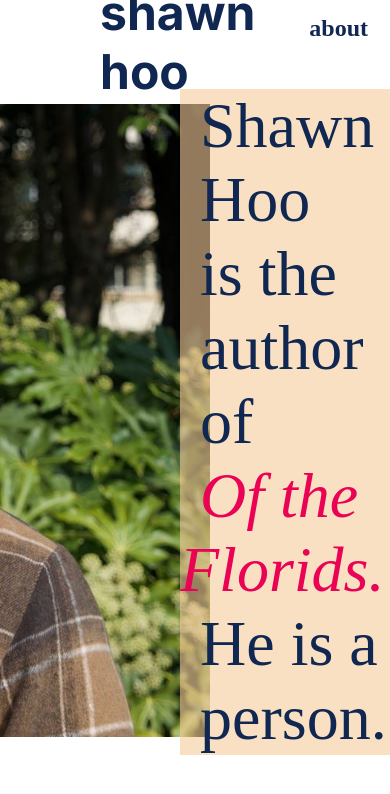
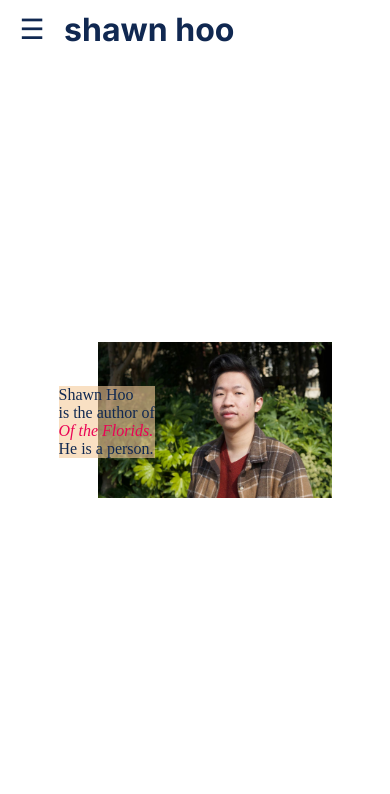
Before and after one commit to Darren-Loh/shawn-hoo-portfolio-web, a React (Create React App) app: page / in a window 390 px wide. Shown: the top 794 px of the page. Built offline with nearby package versions, Linux system fonts and the light colour scheme.

Commit message:
added mobile nav bar and home page compatibility with mobile

```diff
--- a/src/App.css
+++ b/src/App.css
@@ -2,27 +2,45 @@
 @import url('https://fonts.googleapis.com/css2?family=Inter:wght@400&display=swap');
 
 .App{
-  margin: 0px 100px;
+  margin: 0px 10vw;
   font-family: 'Newsreader';
   color: #102851;
 }
 
 /* standardised font sizes */
 h1 {
-  font-size: 64px;
+  /* font-size: 64px; */
+  font-size: 4em;
   font-weight: normal;
   margin: 0px;
 }
 
 h2 {
-  font-size: 36px;
+  /* font-size: 36px; */
+  font-size: 3em;
   margin: 0px;
 }
 
 p, text, button {
-  font-size: 24px;
+  /* font-size: 36px; */
+  font-size: 2em;
 }
 
+@media (max-width: 480px) {
+  h1 {
+    font-size: calc(4em/4);
+  }
+
+  h2 {
+    font-size: calc(3em/4);
+  }
+
+  p, text, button {
+    font-size: calc(2em/4);
+  }
+}
+
+/* header styles */
 button {
   width: 100%;
   font-weight: 700;
@@ -39,7 +57,7 @@ button {
   align-items: center;
   justify-content: space-between;
   height: 64px;
-  width: calc(100% - 200px);
+  width: calc(100% - 20vw);
   background-color: white;
   z-index: 100;
   padding-top: 10px;
@@ -79,3 +97,58 @@ a:hover, .nav-links .active  {
 .nav-menu li {
   padding: 5px 14px;
 }
+
+/* mobile nav bar */
+.nav-bar-small {
+  position: fixed;
+  top: 0;
+  left: 0;
+  width: 100%;
+  z-index: 100;
+  padding-top: 10px;
+  padding-bottom: 10px;
+}
+
+.nav-bar-main-small {
+  display: flex;
+  align-items: center;
+  justify-content: flex-start;
+}
+
+.nav-bar-main-small:before {
+  display: inline-block;
+  content: "\2630"; /* 2A09 2573 00d7 This will render the 'X' */
+  padding-left: 5vw;
+  padding-right: 5vw;
+  font-size: 28px;
+  z-index: 100;
+}
+
+.nav-bar-small-logo {
+  font-family: 'Inter';
+  font-weight: 700;
+  font-size: 32px;
+  text-decoration: none;
+  color: #102851;
+}
+
+.nav-links-small {
+  list-style: none;
+  font-weight: 700;
+  font-size: 24px;
+  height: 100vh;
+}
+
+.nav-menu-small {
+  position: fixed;
+  left: 0;
+  display: flex;
+  flex-direction: column;
+  width: 100vw;
+  padding-left: 5vw;
+}
+
+.nav-menu-small .li {
+  z-index: 90;
+  background-color: white;
+}
--- a/src/App.js
+++ b/src/App.js
@@ -14,11 +14,32 @@ import HomePage from './Components/HomePage.js';
 import PublicationsPage from './Components/PublicationsPage';
 import BlogPageAdmin from './Components/blog/blogAdmin/BlogPageAdmin.js';
 
+import { useState, useEffect } from 'react'
+import { motion } from "framer-motion"
+
 function App() {
+
+  const windowSize = useWindowSize()
+  const viewWidth = windowSize.width
+
+  const [navClicked, setNavClicked] = useState(false)
+
+  const navVariant = {
+    hidden: {
+      y:-1000,
+      transition: { ease: "easeOut", duration: 0.8 }
+    },
+    visible: {
+      y:-10,
+      transition: { ease: "easeIn", duration: 0.8 }
+    }
+  }
+
   return (
     <BrowserRouter>
       <div className="App">
-        <nav className='nav-bar'>
+        {(viewWidth > 480) ? (
+          <nav className='nav-bar'>
           <div className='nav-logo'>
             <NavLink to='/' className="logo">shawn hoo</NavLink>
           </div>
@@ -32,6 +53,29 @@ function App() {
             </div>
           </ul>
         </nav>
+        ) : (
+          <nav className='nav-bar-small'>
+            <div className="nav-bar-main-small" onClick={() => {setNavClicked(!navClicked)}}>
+              <NavLink to='/' className="nav-bar-small-logo">shawn hoo</NavLink>
+            </div>
+
+            <ul className='nav-links-small'>
+              <motion.div
+              className='nav-menu-small'
+              variants={navVariant}
+              initial="hidden"
+              animate={navClicked ? "visible" : "hidden"}
+              >
+                <li><NavLink to='/about' className={({isActive}) => isActive ? "active" : undefined}>about</NavLink></li>
+                <li><NavLink to='/of-the-florids' className={({isActive}) => isActive ? "active" : undefined}>of the florids</NavLink></li>
+                <li><NavLink to='/publications' className={({isActive}) => isActive ? "active" : undefined}>publications</NavLink></li>
+                <li><NavLink to='/blog' className={({isActive}) => isActive ? "active" : undefined}>blog</NavLink></li>
+                <li><NavLink to='/contact' className={({isActive}) => isActive ? "active" : undefined}>contact</NavLink></li>
+              </motion.div>
+            </ul>
+          </nav>
+        )}
+
 
         <Routes>
           <Route path='/' element={<HomePage />} />
@@ -48,4 +92,31 @@ function App() {
   );
 }
 
+// Hook
+function useWindowSize() {
+  // Initialize state with undefined width/height so server and client renders match
+  // Learn more here: https://joshwcomeau.com/react/the-perils-of-rehydration/
+  const [windowSize, setWindowSize] = useState({
+    width: undefined,
+    height: undefined,
+  });
+  useEffect(() => {
+    // Handler to call on window resize
+    function handleResize() {
+      // Set window width/height to state
+      setWindowSize({
+        width: window.innerWidth,
+        height: window.innerHeight,
+      });
+    }
+    // Add event listener
+    window.addEventListener("resize", handleResize);
+    // Call handler right away so state gets updated with initial window size
+    handleResize();
+    // Remove event listener on cleanup
+    return () => window.removeEventListener("resize", handleResize);
+  }, []); // Empty array ensures that effect is only run on mount
+  return windowSize;
+}
+
 export default App;
--- /dev/null
+++ b/src/Components/CSS/HomePage.css
@@ -0,0 +1,65 @@
+.textStyle {
+    position: absolute;
+    left: calc(10vw + 5vw);
+    color: #102851;
+    background-color: rgba(245, 203, 156, 0.6);
+}
+
+.imageContainerStyle {
+    display: flex;
+    flex: 1;
+    flex-direction: column;
+    justify-content: center;
+    align-items: end;
+    height: 100vh;
+    margin-left: 5vw;
+    margin-right: 5vw;
+    /* background-color: red; */
+}
+
+.primaryText {
+    padding-left: 20;
+    padding-right: 20;
+}
+
+.secondaryText {
+    position: absolute;
+    padding-left: 20;
+    padding-right: 20;
+}
+
+.floridsText {
+    color: #EA0354;
+    padding-left: 20;
+    padding-right: 20;
+}
+
+.primaryImage {
+    height: 75vh;
+    position: relative;
+    margin: 0 auto;
+    z-index: -10;
+    max-width: 100%;
+    height: auto;
+}
+
+.secondaryImage {
+    height: 75vh;
+    position: absolute;
+    z-index: -10;
+    right: calc(10vw + 5vw);
+    max-height: 100%;
+    width: auto;
+}
+
+@media (max-width: 480px) {
+    .primaryImage {
+        width: 60vw;
+        height: auto;
+    }
+
+    .secondaryImage {
+        width: 30vw;
+        height: auto;
+    }
+}
--- a/src/Components/HomePage.js
+++ b/src/Components/HomePage.js
@@ -1,4 +1,5 @@
 import React, { useState } from 'react'
+import './CSS/HomePage.css';
 import { motion } from "framer-motion"
 import shawnhoo from '../assets/shawnhoo.jpg'
 import florids from '../assets/book-cover_of-the-florids.png'
@@ -29,9 +30,9 @@ const HomePage = () => {
   }
 
   return (
-    <div>
-      <div style={imageContainerStyle}>
-        <div style={textStyle}>
+    <div style={{display: 'flex'}}>
+      <div className="imageContainerStyle">
+        <div className="textStyle">
 
           {/* first line */}
           <div>
@@ -39,7 +40,8 @@ const HomePage = () => {
               variants={textVariant}
               initial="hidden"
               animate={isHovering ? "visible" : "hidden"}
-              style={{position: 'absolute', paddingLeft: textPadding, paddingRight: textPadding}}>
+              className="secondaryText"
+              >
               test
             </motion.h1>
 
@@ -48,7 +50,7 @@ const HomePage = () => {
               variants={textVariant}
               initial="visible"
               animate={isHovering ? "hidden" : "visible"}
-              style={{paddingLeft: textPadding, paddingRight: textPadding}}>
+              className="primaryText">
               Shawn Hoo
             </motion.h1>
           </div>
@@ -59,7 +61,7 @@ const HomePage = () => {
               variants={textVariant}
               initial="hidden"
               animate={isHovering ? "visible" : "hidden"}
-              style={{position: 'absolute', paddingLeft: textPadding, paddingRight: textPadding}}>
+              className="secondaryText">
               test
             </motion.h1>
 
@@ -67,7 +69,7 @@ const HomePage = () => {
               variants={textVariant}
               initial="visible"
               animate={isHovering ? "hidden" : "visible"}
-              style={{paddingLeft: textPadding, paddingRight: textPadding}}>
+              className="primaryText">
               is the author of
             </motion.h1>
           </div>
@@ -77,7 +79,12 @@ const HomePage = () => {
             // animate={{y: 1.5}}
             // transition={{duration: 0.8, yoyo: Infinity}}
             >
-            <i style={{color: '#EA0354', paddingLeft: textPadding, paddingRight: textPadding}} onMouseOver={handleMouseOver} onMouseOut={handleMouseOut}>Of the Florids.</i>
+            <i
+            className="floridsText"
+            onMouseOver={handleMouseOver}
+            onMouseOut={handleMouseOut}>
+              Of the Florids.
+            </i>
           </motion.h1>
 
           {/* fourth line */}
@@ -86,7 +93,7 @@ const HomePage = () => {
               variants={textVariant}
               initial="hidden"
               animate={isHovering ? "visible" : "hidden"}
-              style={{position: 'absolute', paddingLeft: textPadding, paddingRight: textPadding}}>
+              className="secondaryText">
               test
             </motion.h1>
 
@@ -94,7 +101,7 @@ const HomePage = () => {
               variants={textVariant}
               initial="visible"
               animate={isHovering ? "hidden" : "visible"}
-              style={{paddingLeft: textPadding, paddingRight: textPadding}}>
+              className="primaryText">
               He is a person.
             </motion.h1>
           </div>
@@ -107,7 +114,7 @@ const HomePage = () => {
             initial="hidden"
             animate={isHovering ? "visible" : "hidden"}
             src={florids}
-            style={{height: '75vh', position: 'absolute', zIndex: '-10', right: 180}}
+            className="secondaryImage"
             alt='of the florids cover page'/>
 
           <motion.img
@@ -115,7 +122,7 @@ const HomePage = () => {
             initial="visible"
             animate={isHovering ? "hidden" : "visible"}
             src={shawnhoo}
-            style={{height: '75vh', position: 'relative', margin: '0 auto', zIndex: '-10'}}
+            className="primaryImage"
             alt='author portrait'/>
         </div>
       </div>
@@ -123,21 +130,22 @@ const HomePage = () => {
   )
 }
 
-const textStyle = {
-    position: 'absolute',
-    left: 180,
-    color: '#102851',
-    backgroundColor: 'rgba(245, 203, 156, 0.6)',
-}
+// const textStyle = {
+//     position: 'absolute',
+//     left: 180,
+//     color: '#102851',
+//     backgroundColor: 'rgba(245, 203, 156, 0.6)',
+// }
 
-const imageContainerStyle = {
-    display: 'flex',
-    flexDirection: 'column',
-    justifyContent: 'center',
-    alignItems: 'end',
-    height: '100vh',
-    marginLeft: 80,
-    marginRight: 80,
-}
+// const imageContainerStyle = {
+//     display: 'flex',
+//     flex: 1,
+//     flexDirection: 'column',
+//     justifyContent: 'center',
+//     alignItems: 'end',
+//     height: '100vh',
+//     marginLeft: '5vw',
+//     marginRight: '5vw',
+// }
 
 export default HomePage
```
